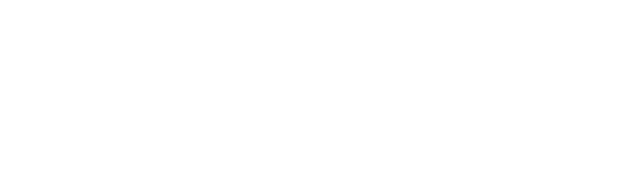
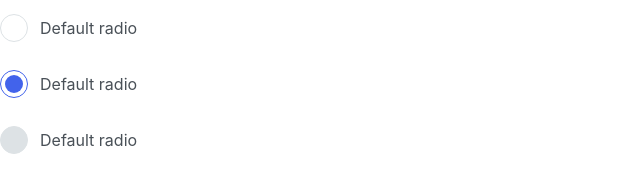
Before and after one commit to yura2015/htmlcss-20210708_asdf-yura, a website: page 07-lection5/02-radio/index.html in a window 1280 px wide. Shown: the whole page, without its empty margins (0-640 px from the left). Drawn offline with Linux system fonts and the light colour scheme.

Commit message:
02-radio of 07-lection5

```diff
--- a/07-lection5/02-radio/index.html
+++ b/07-lection5/02-radio/index.html
@@ -2,10 +2,47 @@
 <!-- Страница радио -->
 <html lang="ru">
     <head>
+        <link rel="stylesheet" href="../../assets/css/normalize.css">
         <link rel="stylesheet" href="../../assets/css/main.css">
         <link rel="stylesheet" href="./radio.css">
     </head>
     <body>
+        <div >
+            <label class='radio'>
+                <input type="radio" class="radio__input" name="radio-name">
+                <div class="radio__state" >
+                    <div class="radio__control" >
+                        <svg class="radio__icon-on" width="18" height="18" viewBox="0 0 18 18" fill="none" xmlns="http://www.w3.org/2000/svg">
+                            <rect width="18" height="18" rx="9" fill="#4263EB"/>
+                        </svg>
+                     </div>
+                     <p class="radio__legend">Default radio</p>
+                </div>
+            </label>
 
+            <label class='radio'>
+                <input type="radio" class="radio__input" checked name="radio-name">
+                <div class="radio__state" >
+                    <div class="radio__control" >
+                        <svg class="radio__icon-on" width="18" height="18" viewBox="0 0 18 18" fill="none" xmlns="http://www.w3.org/2000/svg">
+                            <rect width="18" height="18" rx="9" fill="#4263EB"/>
+                        </svg>
+                      </div>
+                     <p class="radio__legend">Default radio</p>
+                </div>
+            </label>
+
+            <label class='radio'>
+                <input type="checkbox" class="radio__input" disabled name="radio-name" >
+                <div class="radio__state" >
+                    <div class="radio__control" >
+                        <svg class="radio__icon-on" width="18" height="18" viewBox="0 0 18 18" fill="none" xmlns="http://www.w3.org/2000/svg">
+                            <rect width="18" height="18" rx="9" fill="#4263EB"/>
+                        </svg>
+                     </div>
+                     <p class="radio__legend">Default radio</p>
+                </div>
+            </label>
+        </div>
     </body>
 </html>
--- a/07-lection5/02-radio/radio.css
+++ b/07-lection5/02-radio/radio.css
@@ -0,0 +1,78 @@
+.radio {
+    display: block;
+ }
+
+ .radio__input {
+    opacity: 0;
+    position: absolute;
+    width: 0;
+    height: 0;
+ }
+ .radio__icon {
+     display:none;
+     position: absolute;
+     top: 50%;
+     left:50%;
+     transform: translate(-50%, -50%);
+ }
+ .radio__icon-on {
+     display:none;
+     position: absolute;
+     top: 50%;
+     left:50%;
+     transform: translate(-50%, -50%);
+ }
+
+ .radio__control {
+     width: 28px;
+     height: 28px;
+     background: var(--white);
+     border: 1px solid var(--grey-2);
+     box-sizing: border-box;
+     border-radius: 50%;
+     position: relative;
+     cursor: pointer;
+ }
+ .radio__input:checked ~ .radio__state .radio__control{
+    /* background: var(--blue);*/
+     border-color: var(--blue);
+ }
+
+ .radio__input:checked ~ .radio__state  .radio__icon-on{
+     display: block;
+ }
+
+ .radio__input:focus ~ .radio__state .radio__control .radio__legend {
+     text-decoration:underline;
+ }
+
+ .radio__input:focus ~ .radio__state .radio__control {
+     border: 2px solid var(--black);
+ }
+
+ .radio__input:disabled ~ .radio__state .radio__control {
+     background: var(--grey-2);
+     border-color: var(--grey-2);
+     cursor: default;
+
+ }
+
+ .radio__input:disabled {
+     pointer-events: none;
+ }
+
+ .radio__state {
+     display: inline-flex;
+     align-items: center;
+
+ }
+ .radio__legend {
+
+     font-family: Inter;
+     font-style: normal;
+     font-weight: normal;
+     font-size: 16px;
+     line-height: 24px;
+     color: var(--grey-4);
+     margin-left: 12px;
+ }
```
